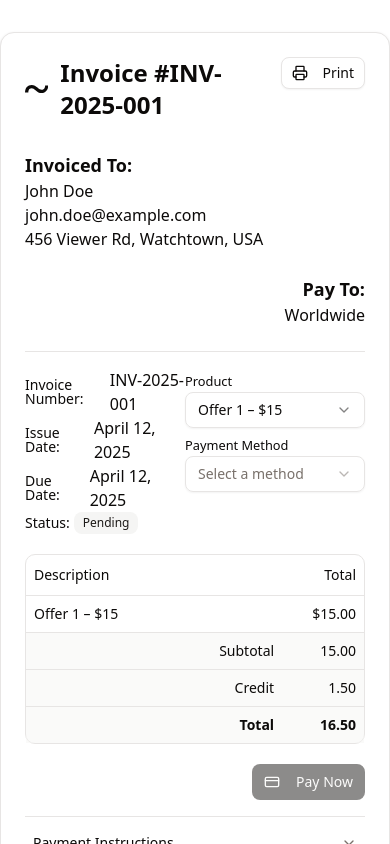
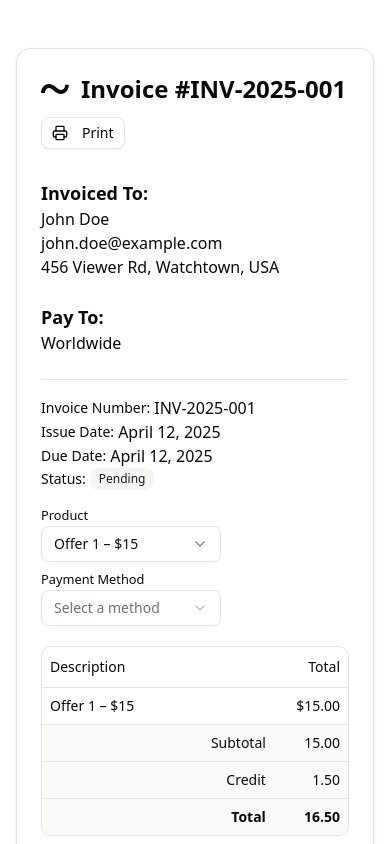
Before and after one commit to Jervi-sir/iptv-site-2, a Next.js app: page / in a window 390 px wide. Shown: the top 844 px of the page. Built offline with nearby package versions, Linux system fonts and the light colour scheme.

Commit message:
made it responsive

```diff
--- a/app/invoice-client.tsx
+++ b/app/invoice-client.tsx
@@ -90,11 +90,11 @@ export default function InvoiceClient({ customer, invoice, urlPriceId, urlPaymen
   const selectedPriceId = selectedProduct || urlPriceId;
 
   return (
-    <>
+    <div className="p-4">
       <Style />
       <Card className="max-w-2xl mx-auto my-8 card">
         <CardHeader className="card-header">
-          <div className="flex justify-between">
+          <div className="flex justify-between flex-col sm:flex-row gap-3">
             <div className="flex gap-3 items-center">
               <Logo />
               <CardTitle className="text-2xl">Invoice #{invoice.number}</CardTitle>
@@ -103,7 +103,7 @@ export default function InvoiceClient({ customer, invoice, urlPriceId, urlPaymen
               onClick={handlePrint}
               variant="outline"
               size="sm"
-              className="cursor-pointer no-print"
+              className="cursor-pointer no-print w-fit"
             >
               <Printer className="mr-2 h-4 w-4" />
               Print
@@ -119,15 +119,15 @@ export default function InvoiceClient({ customer, invoice, urlPriceId, urlPaymen
               <div className="grid grid-cols-1 sm:grid-cols-2 gap-6 mb-6">
                 <Customer customer={customer} />
                 <div>
-                  <h3 className="font-semibold text-lg text-right">Pay To:</h3>
-                  <p className="text-right">Worldwide</p>
+                  <h3 className="font-semibold text-lg text-left sm:text-right">Pay To:</h3>
+                  <p className="text-left sm:text-right">Worldwide</p>
                 </div>
               </div>
 
               <Separator className="my-4 separator" />
 
               {/* Invoice Details */}
-              <div className="flex flex-row justify-between items-start">
+              <div className="flex flex-col gap-3 sm:flex-row justify-between items-start">
                 <Invoice invoice={invoice} />
                 <div className="space-y-1">
                   <SelectPrice
@@ -187,6 +187,6 @@ export default function InvoiceClient({ customer, invoice, urlPriceId, urlPaymen
           )}
         </CardContent>
       </Card>
-    </>
+    </div>
   );
 }
```
